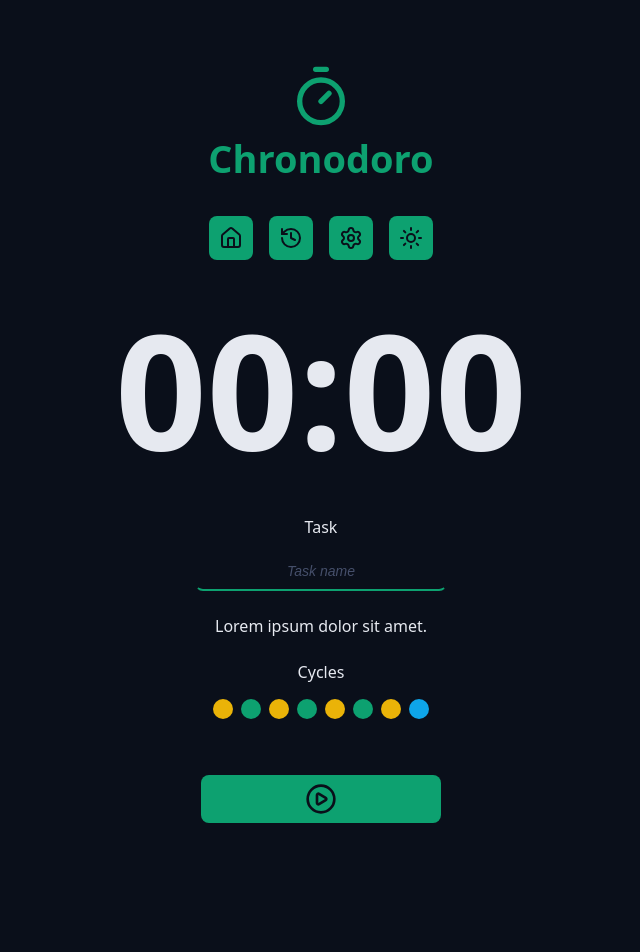
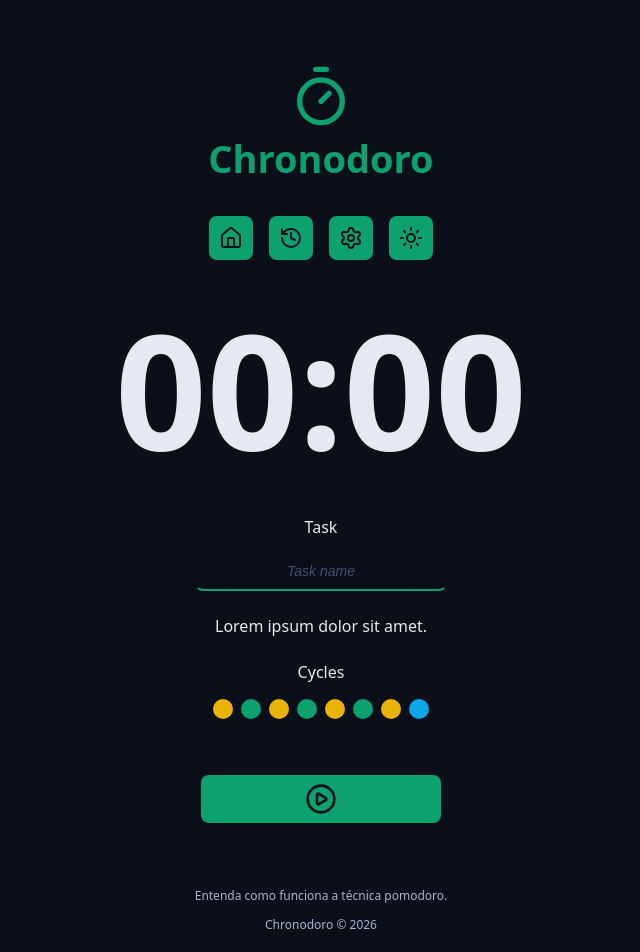
Before and after one commit to RenanALira/chronodoro, a React (Vite) app: page / in a window 1280 px wide. Shown: the top 952 px of the page, without its empty margins (319-959 px from the left). Before the commit the page ends 887 px from the top, so only its background shows below. Built offline with nearby package versions, Linux system fonts and the light colour scheme.

Commit message:
Starting footer

```diff
--- a/src/App.tsx
+++ b/src/App.tsx
@@ -8,6 +8,7 @@
 import { Cycles } from './components/Cycles';
 import { DefaultButton } from './components/DefaultButton';
 import { PlayCircleIcon } from 'lucide-react';
+import { Footer } from './components/Footer';
 
 export function App() {
     return (
@@ -45,6 +46,10 @@
                     </div>
                 </form>
             </Container>
+
+            <Container>
+                <Footer />
+            </Container>
         </>
     );
 }
--- /dev/null
+++ b/src/components/Footer/index.tsx
@@ -0,0 +1,8 @@
+import styles from './styles.module.css';
+
+export function Footer() {
+    return <footer className={styles.footer}>
+        <a href="">Entenda como funciona a técnica pomodoro.</a>
+        <a href="">Chronodoro &copy; {new Date().getFullYear()}</a>
+    </footer>
+}
--- /dev/null
+++ b/src/components/Footer/styles.module.css
@@ -0,0 +1,17 @@
+.footer {
+    display: flex;
+    flex-direction: column;
+    align-items: center;
+    justify-content: center;
+    font-size: 1.2rem;
+    gap: 1.2rem;
+}
+
+.footer a {
+    color: var(--text-muted);
+    text-decoration: none;
+}
+
+.footer a:hover {
+    text-decoration: underline;
+}
```
